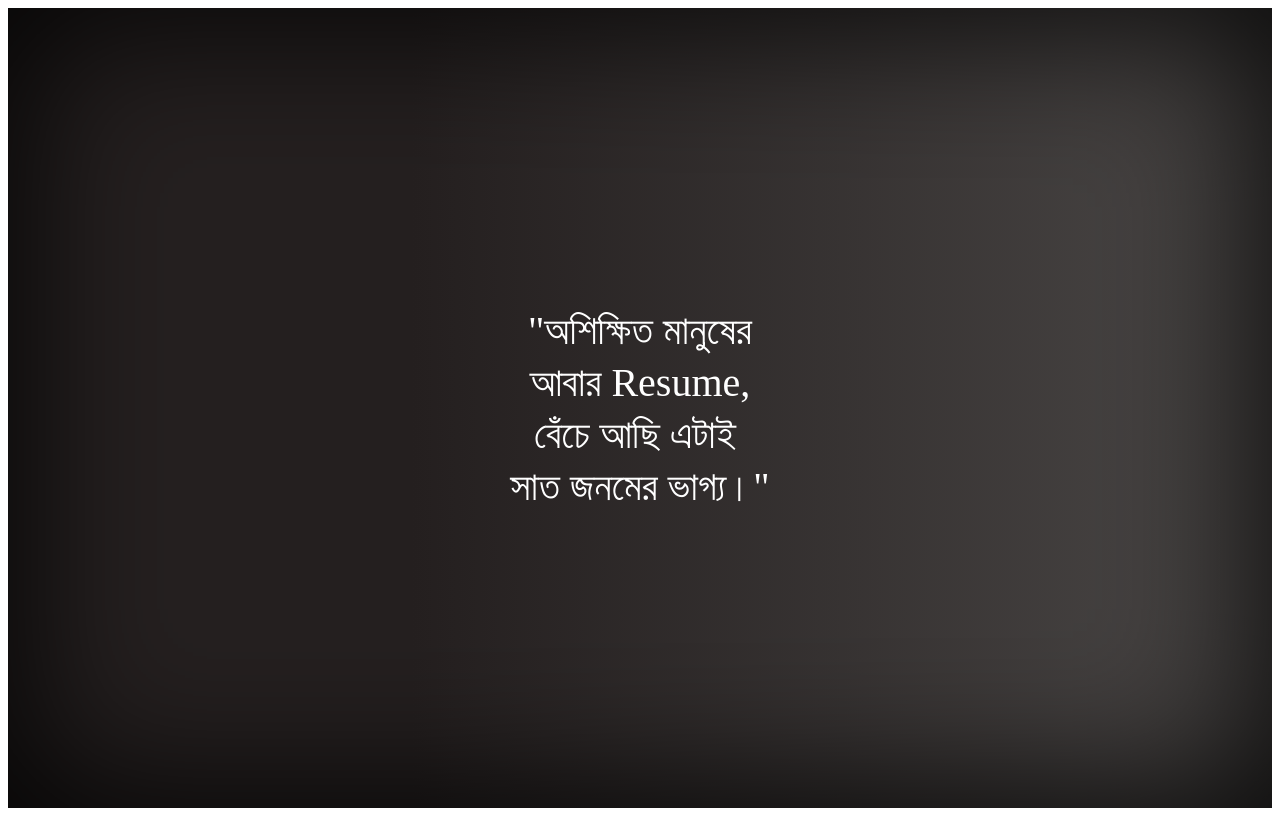
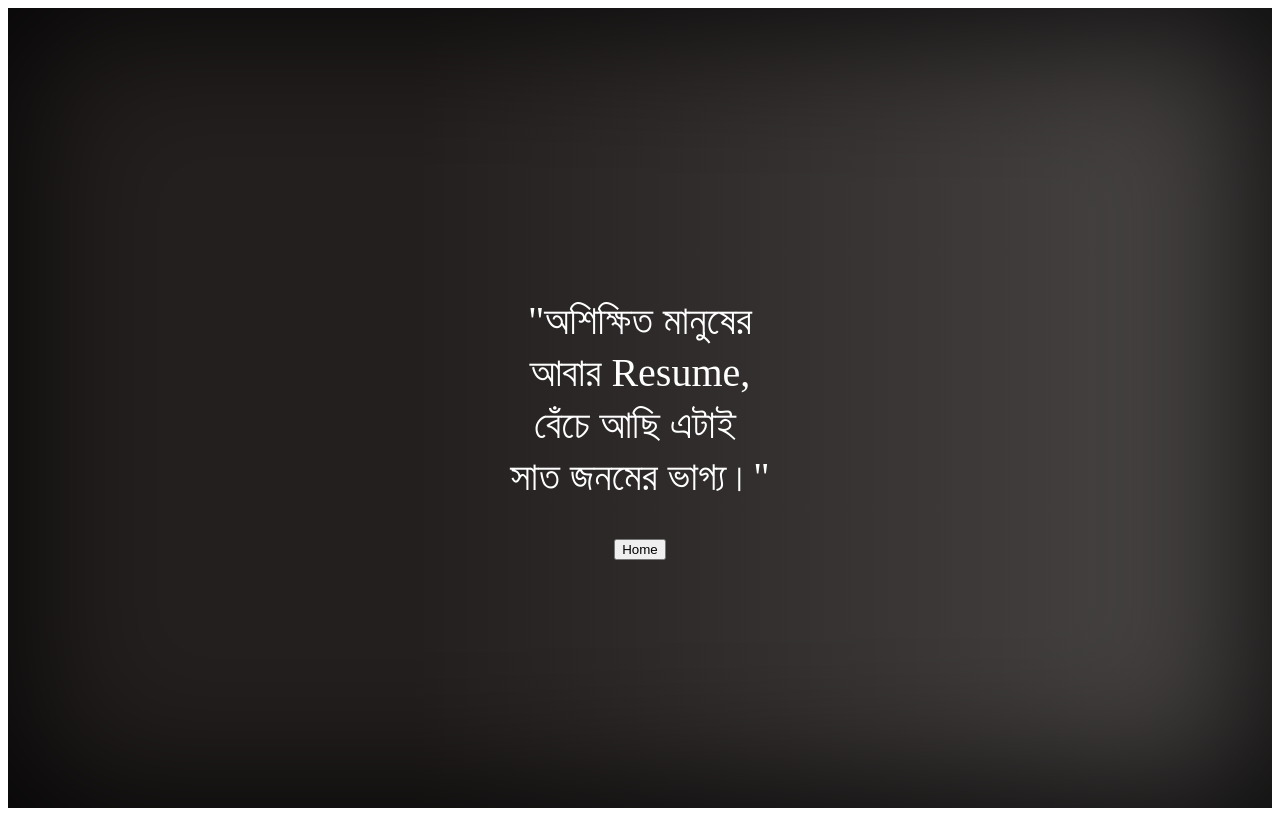
Before and after one commit to abdurrahmanabid/abdurrahmanabid.github.io, a plain HTML site: page Resume.html in a window 1280 px wide. Drawn offline with Linux system fonts and the light colour scheme.

Commit message:
Update Resume.html
Home button added

```diff
--- a/Resume.html
+++ b/Resume.html
@@ -13,6 +13,7 @@
         </h1>
     </div>
     <canvas id="noise" class="noise"></canvas>
+    <a href="index.html"><button class="button-34 ">Home</button></a>
   <div class="vignette"></div>
 </main>
 </body>
```
